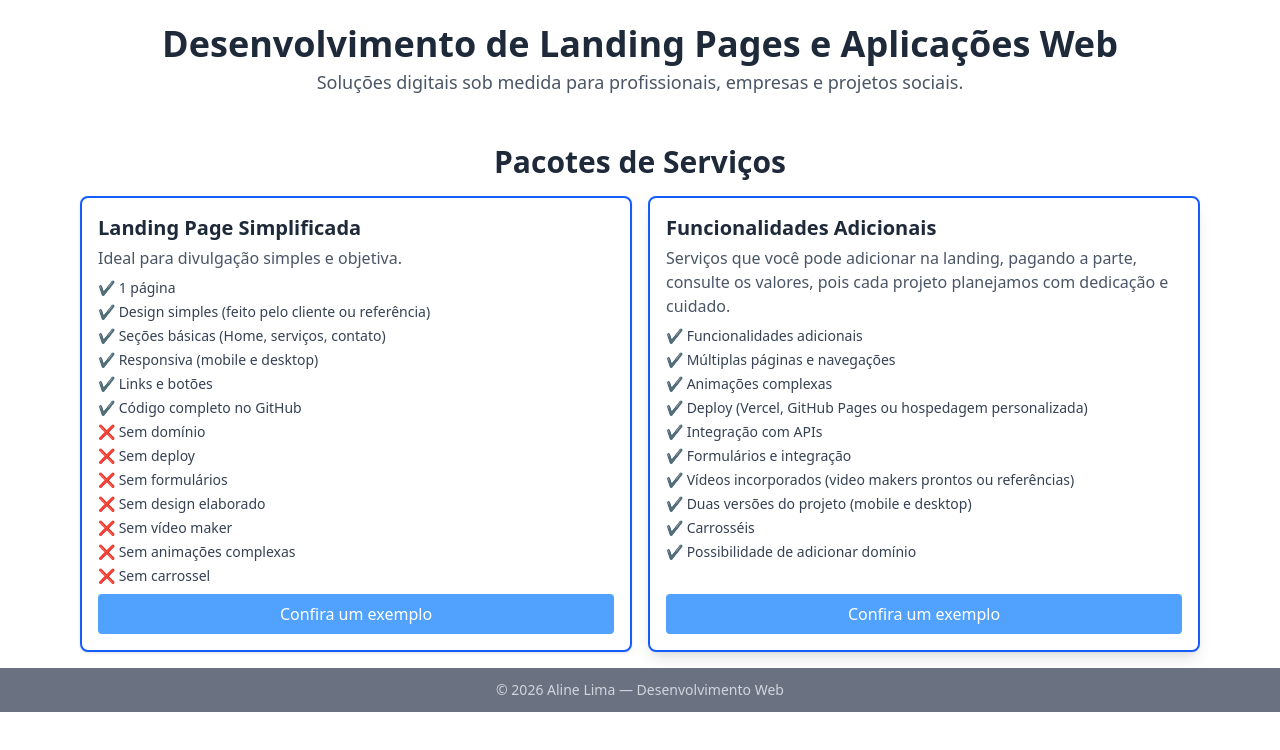
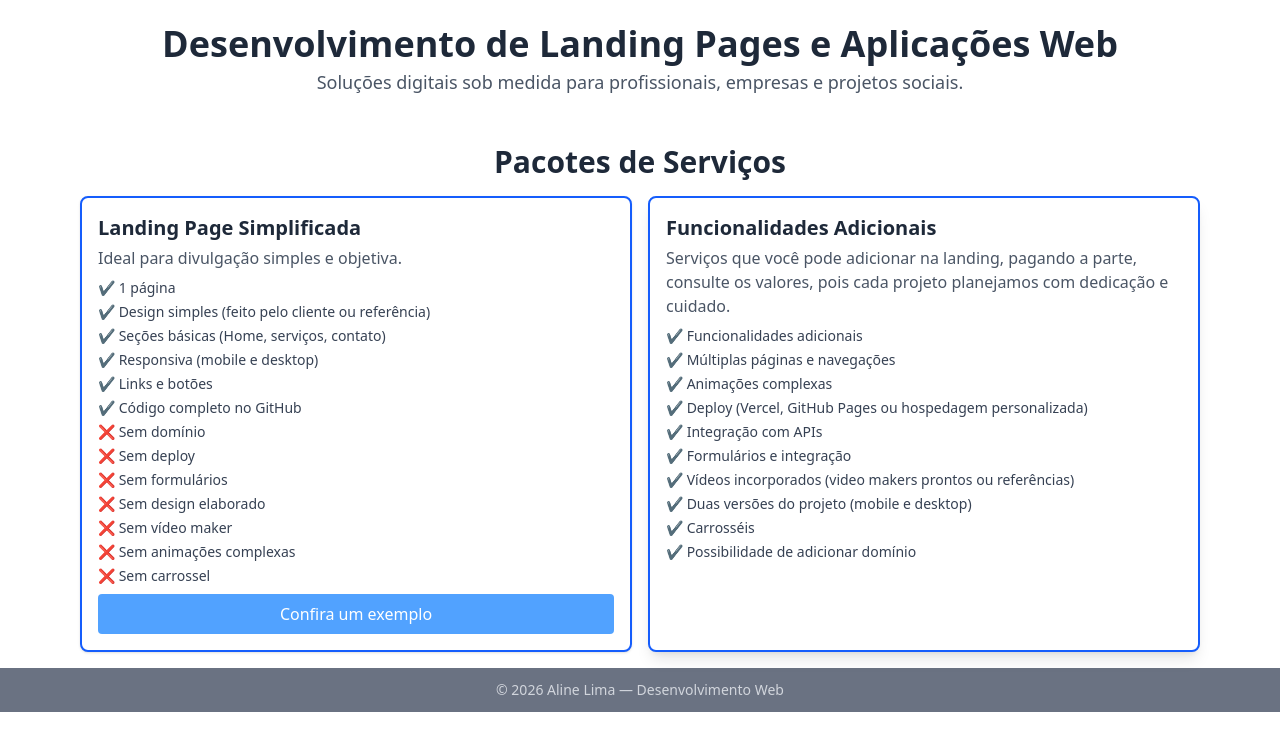
Before and after one commit to Aline12Lima/Pacotes, a React (Vite) app: page / in a window 1280 px wide. Shown: the top 750 px of the page. Built offline with nearby package versions, Linux system fonts and the light colour scheme.

Commit message:
add button

```diff
--- a/src/App.tsx
+++ b/src/App.tsx
@@ -45,7 +45,7 @@ export default function App() {
             </ul>
             {/* Botão */}
             <a
-              href="https://exemplo.com/simplificada"
+              href="https://marianne-nutricionista-git-main-adsalinelima-7991s-projects.vercel.app/"
               target="_blank"
               rel="noopener noreferrer"
               className="mt-auto bg-blue-400 text-white py-2 px-4 rounded hover:bg-blue-700 transition text-center"
@@ -81,15 +81,6 @@ export default function App() {
               <li>✔️ Carrosséis</li>
               <li>✔️ Possibilidade de adicionar domínio</li>
             </ul>
-            {/* Botão */}
-            <a
-              href="https://exemplo.com/simplificada"
-              target="_blank"
-              rel="noopener noreferrer"
-              className="mt-auto bg-blue-400 text-white py-2 px-4 rounded hover:bg-blue-700 transition text-center"
-            >
-              Confira um exemplo
-            </a>
           </div>
         </div>
       </section>
```
